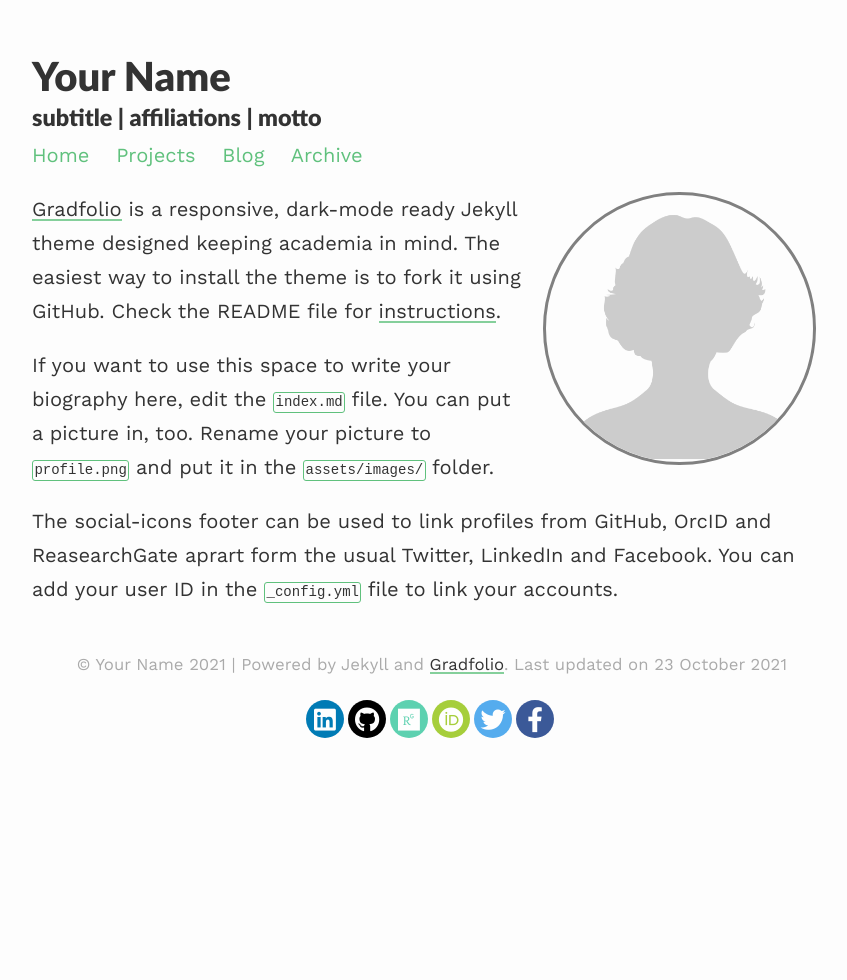
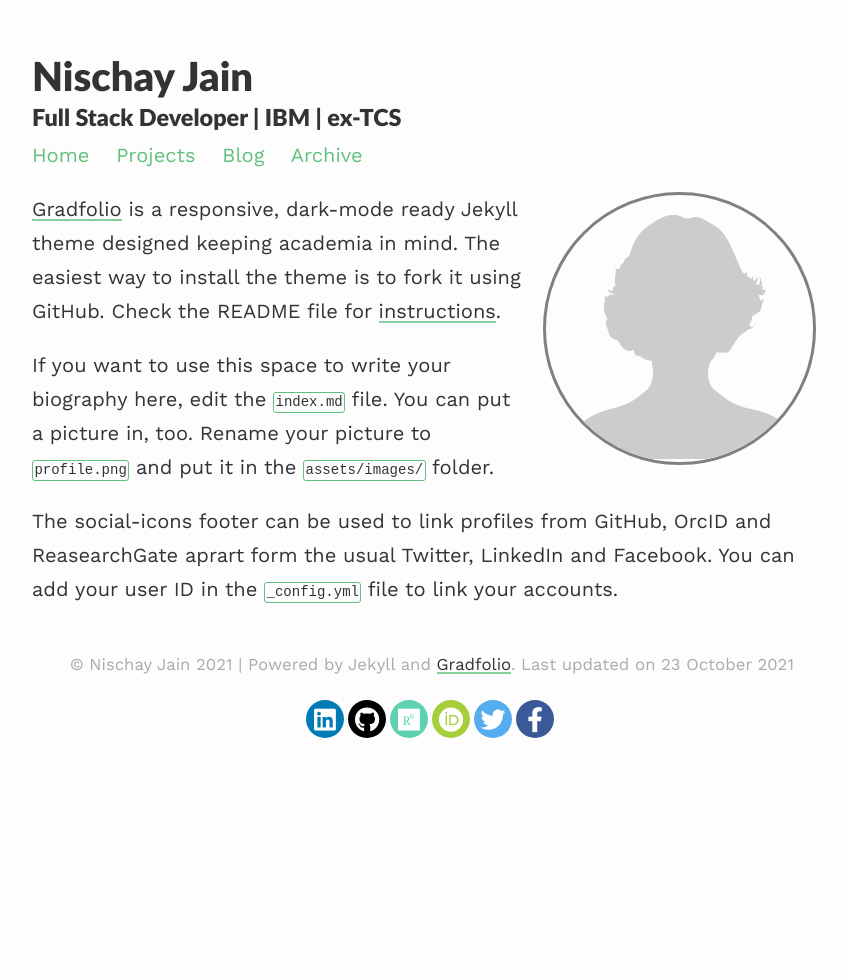
Before and after one commit to nischay13may/nischay13may.github.io, a Jekyll site: the page built from index.md, in a window 1280 px wide. Shown: the whole page, without its empty margins (208-1055 px from the left). Built offline with Jekyll 4.4.1, drawn with Linux system fonts in a browser that asks for light colours; nearby versions of some CDN libraries.

Commit message:
Update _config.yml

```diff
--- a/_config.yml
+++ b/_config.yml
@@ -1,9 +1,9 @@
 ### your site title here
 
-title: Your Name
-description: subtitle | affiliations | motto
+title: Nischay Jain
+description: Full Stack Developer | IBM | ex-TCS
 
-baseurl: /gradfolio #name of GitHub repository
+baseurl: /nischay13may.github.io #name of GitHub repository
 url: "" #custom url to be used instead of GitHub repository
 email: #
 
```
